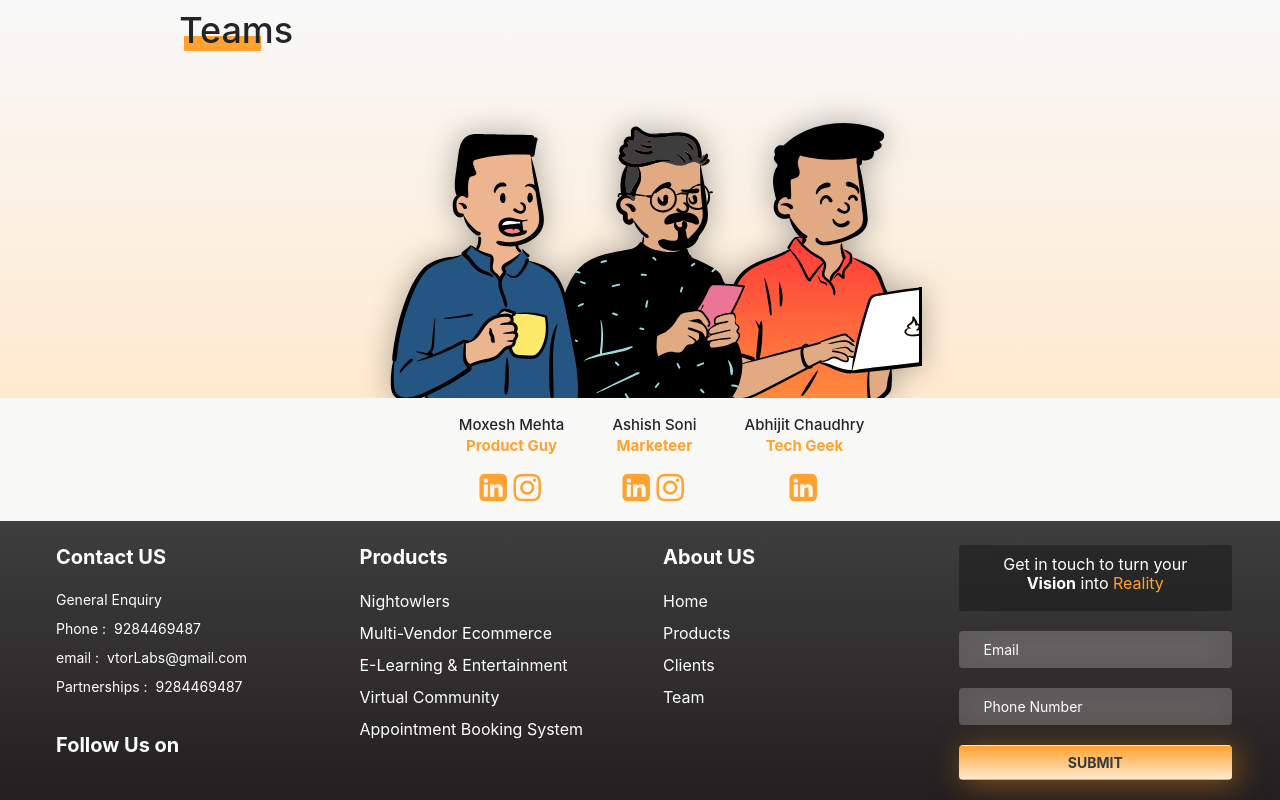
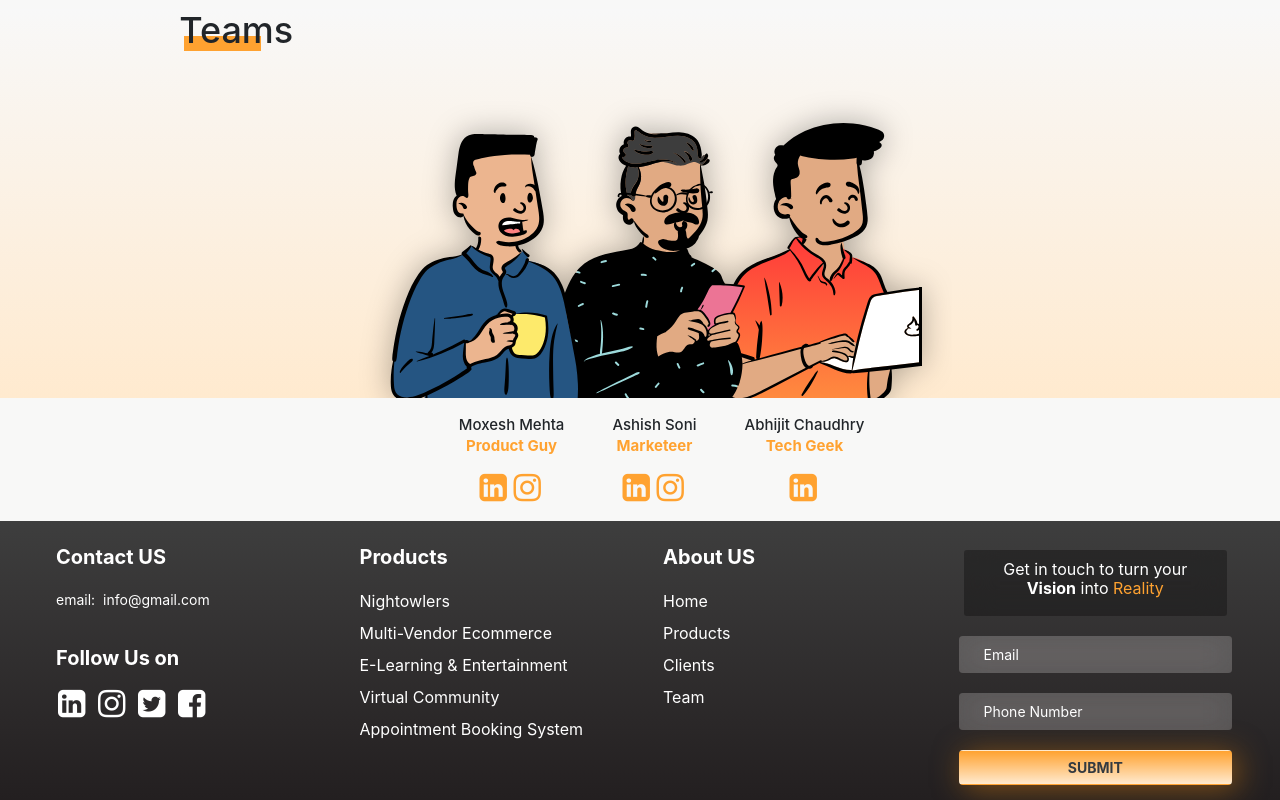
Before and after one commit to ankita1276/vtorPage, an Angular app: page /#/home in a window 1280 px wide. Shown: the part 2565-3365 px from the top of the page. Built offline with nearby package versions, Linux system fonts and the light colour scheme.

Commit message:
added social media icons in footer and routes

```diff
--- a/src/app/home-page/home-page.component.scss
+++ b/src/app/home-page/home-page.component.scss
@@ -240,11 +240,11 @@
 
 .team {
   background: linear-gradient(to bottom, #f8f8f8 0%, #ffeacf 100%);
-  .teamImg {
+  // .teamImg {
     // background: linear-gradient(to bottom, #333, #333 60%, #eee 75%)
     // background-image: linear-gradient(red, yellow);
     //height: 300px;
-  }
+  // }
 }
 .teamBox {
   padding: 0rem 10rem 0rem 14%;
--- a/src/app/shared/component/footer/footer.component.html
+++ b/src/app/shared/component/footer/footer.component.html
@@ -2,12 +2,26 @@
     <div class="col-md-3 col-xs-12">
         <h5 class="text-white font-weight-bold px-2">Contact US</h5>
         <ul class="navbar-nav py-2">
-           <li class="px-2 py-1 text-white font-sm mobileHide ">General Enquiry</li>
-           <li class="px-2 py-1 text-white font-sm ">Phone :<span class="pl-2">9284469487</span></li>
-           <li class="px-2 py-1 text-white font-sm ">email :<span class="pl-2">vtorLabs@gmail.com</span></li>
-           <li class="px-2 py-1 text-white font-sm ">Partnerships :<span class="pl-2">9284469487</span></li>
+           <!-- <li class="px-2 py-1 text-white font-sm mobileHide ">General Enquiry</li> -->
+           <!-- <li class="px-2 py-1 text-white font-sm ">Phone :<span class="pl-2">9284469487</span></li> -->
+           <li class="px-2 py-1 text-white font-sm ">email:<span class="pl-2">info@gmail.com</span></li>
+           <!-- <li class="px-2 py-1 text-white font-sm ">Partnerships :<span class="pl-2">9284469487</span></li>   -->
         </ul>
         <h5 class="text-white font-weight-bold px-2 mt-4">Follow Us on</h5>
+        <div class="d-flex hideMobile">
+          <div>
+              <a href="https://www.linkedin.com/in/vtor-labs-6050051a9/" target="_blank"><i class="fa fa-linkedin-square fa-2x" aria-hidden="true"></i></a>
+          </div>
+          <div>
+              <a href="https://www.instagram.com/vtor_labs/" target="_blank"><i class="fa fa-instagram fa-2x" aria-hidden="true"></i></a>
+          </div>
+          <div>
+              <a href="https://twitter.com/LabsVtor" target="_blank"><i class="fa fa-twitter-square fa-2x" aria-hidden="true"></i></a>
+          </div>
+          <div>
+              <a href="https://www.facebook.com/vtorlabs" target="_blank"><i class="fa fa-facebook-square fa-2x" aria-hidden="true"></i></a>
+          </div>
+      </div>
     </div>
     <div class="col-md-3 col-xs-12 mobileHide">
         <h5 class="text-white font-weight-bold px-2">Products</h5>
--- a/src/app/shared/component/footer/footer.component.scss
+++ b/src/app/shared/component/footer/footer.component.scss
@@ -42,6 +42,19 @@
     .nav-link {
         cursor: pointer;
     }
+
+.d-flex{
+    margin: 5px;
+    padding-top: 10px;
+}
+
+.fa{
+    width: 30px;
+    height: 30px;
+    color: white;
+    margin: 0px 5px;
+}
+
     @include media-breakpoint-down(md)  {
         height: 100%;
         .mobileHide{
```
